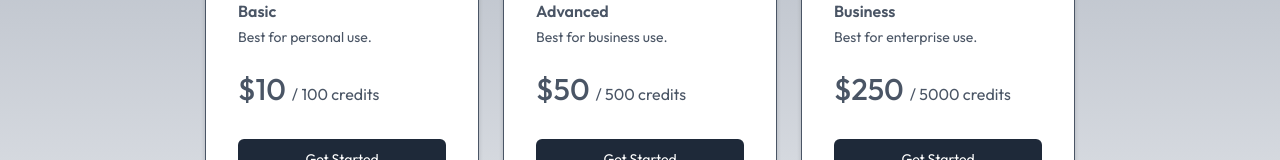
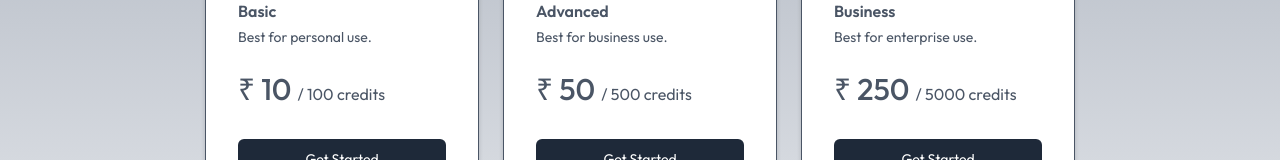
Before and after one commit to Gaurav31052/Revopix, a React (Vite) app in the folder client/: page /buy in a window 1280 px wide. Shown: the part 401-561 px from the top of the page. Built offline with nearby package versions, Linux system fonts and the light colour scheme.

Commit message:
change icon

```diff
--- a/client/src/pages/BuyCredit.jsx
+++ b/client/src/pages/BuyCredit.jsx
@@ -70,7 +70,7 @@ const BuyCredit = () => {
           <p className='mt-3 mb-1 font-semibold'>{item.id}</p>
           <p className='text-sm'>{item.desc}</p>
           <p className='mt-6'>
-          <span className='text-3xl font-medium'> ${item.price} </span> / {item.credits} credits
+          <span className='text-3xl font-medium'> ₹ {item.price} </span> / {item.credits} credits
            </p>
            <button onClick={()=>paymentRazorpay(item.id)} className='w-full bg-gray-800 text-white mt-8 text-sm rounded-md py-2.5 min-w-52 hover:scale-120 transition-all duration-200'>{user?'Purchase': 'Get Started'}</button>
 
```
